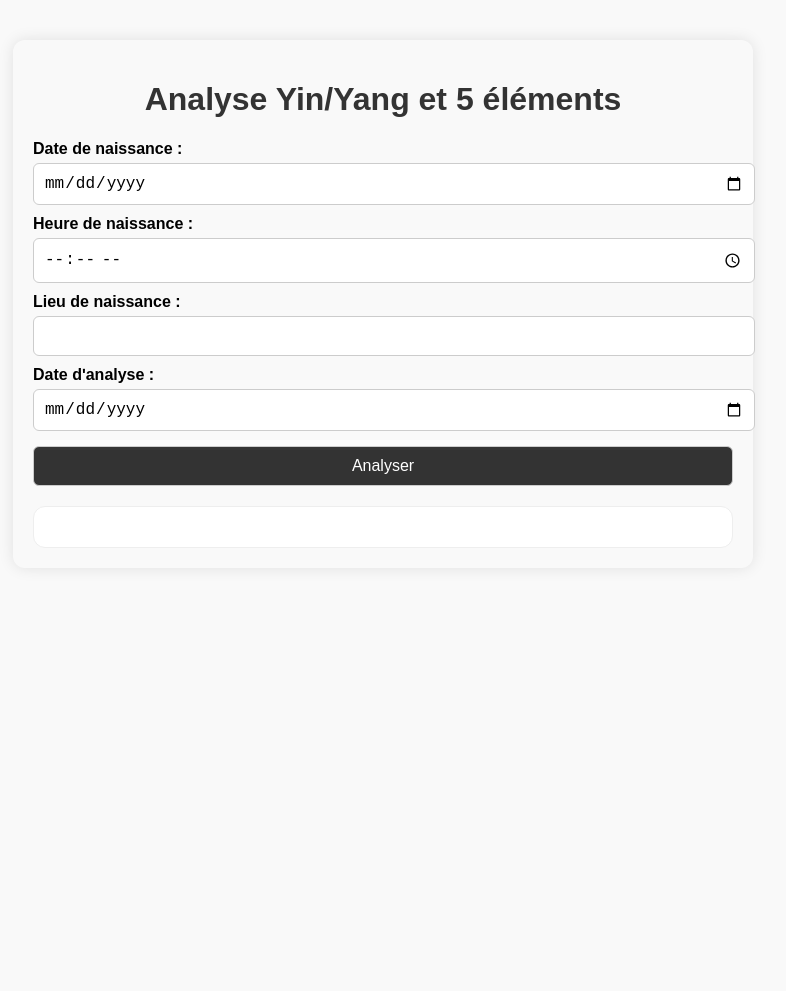
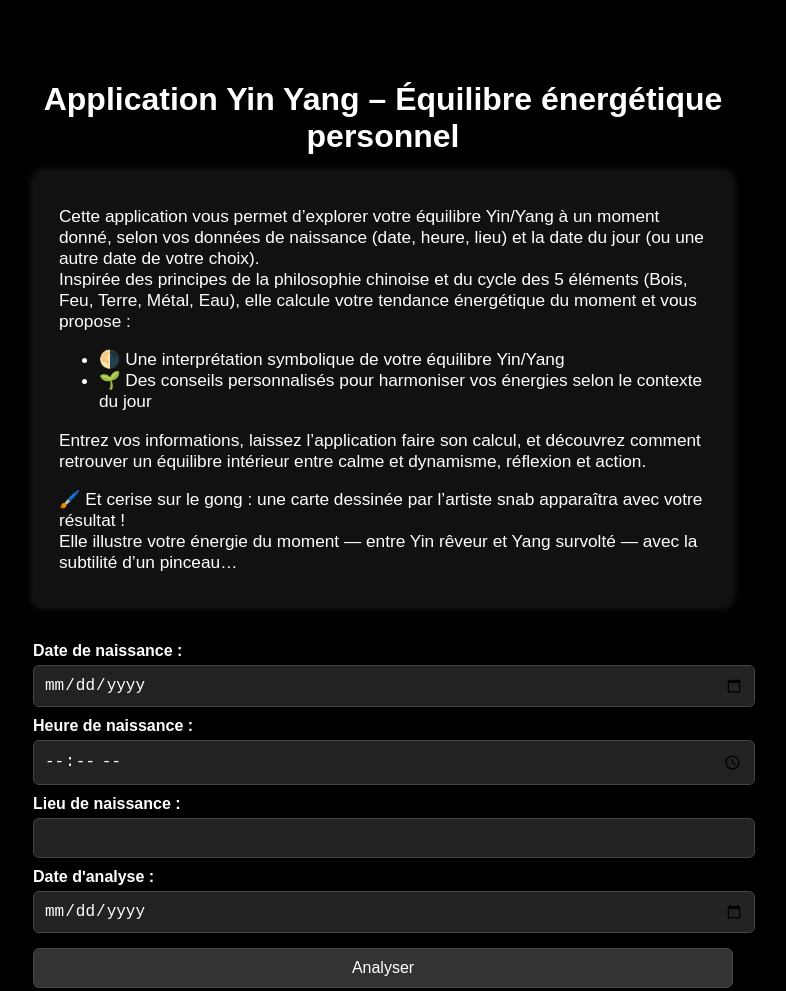
Before and after one commit to snabfree-commits/yin-yang-app, a website: page public/index.html in a window 1280 px wide. Shown: the top 991 px of the page, without its empty margins (257-1043 px from the left). Before the commit the page ends 800 px from the top, so only its background shows below. Drawn offline with Linux system fonts and the light colour scheme.

Commit message:
Première publication de l'application Yin Yang

```diff
--- a/public/index.html
+++ b/public/index.html
@@ -2,39 +2,53 @@
 <html lang="fr">
 <head>
   <meta charset="UTF-8" />
-  <title>Analyse Yin/Yang et 5 éléments</title>
+  <title>Application Yin Yang – Équilibre énergétique personnel</title>
   <style>
     body {
       font-family: Arial, sans-serif;
       max-width: 700px;
       margin: 40px auto;
       padding: 20px;
-      background: #f9f9f9;
+      background: #000;
+      color: #fff;
       border-radius: 12px;
       box-shadow: 0 0 15px rgba(0,0,0,0.1);
     }
-
-    h1 { text-align: center; color: #333; }
-    label { font-weight: bold; display: block; margin-top: 10px; }
+    h1 {
+      text-align: center;
+      color: #fff;
+      font-size: 2rem;
+      margin-bottom: 0.5em;
+    }
+    .intro {
+      margin-bottom: 2em;
+      background: #111;
+      padding: 1em 1.5em;
+      border-radius: 10px;
+      box-shadow: 0 0 8px #222;
+      font-size: 1.08em;
+    }
+    label { font-weight: bold; display: block; margin-top: 10px; color: #fff; }
     input, button {
       width: 100%; padding: 10px; margin-top: 5px;
-      border: 1px solid #ccc; border-radius: 6px;
+      border: 1px solid #444; border-radius: 6px;
       font-size: 1rem;
+      background: #222;
+      color: #fff;
     }
     button {
       margin-top: 15px; background: #333; color: white;
       cursor: pointer; transition: 0.3s;
     }
     button:hover { background: #555; }
-
     .result {
-      background: white;
+      background: #111;
       margin-top: 20px;
       padding: 20px;
       border-radius: 12px;
-      border: 1px solid #eee;
+      border: 1px solid #222;
+      color: #fff;
     }
-
     .energy {
       font-weight: bold;
       font-size: 1.2rem;
@@ -44,10 +58,8 @@
       margin-bottom: 10px;
       color: white;
     }
-
     .Yin { background-color: #3498db; }
     .Yang { background-color: #e67e22; }
-
     .element {
       display: inline-block;
       margin-bottom: 10px;
@@ -56,18 +68,33 @@
       border-radius: 8px;
       color: white;
     }
-
     .Bois { background-color: #2ecc71; }
     .Feu { background-color: #e74c3c; }
     .Terre { background-color: #f1c40f; color: #333; }
-    .M�tal { background-color: #95a5a6; }
+    .Métal, .M�tal { background-color: #95a5a6; }
     .Eau { background-color: #3498db; }
-
     ul { margin-top: 5px; }
   </style>
 </head>
 <body>
-  <h1>Analyse Yin/Yang et 5 éléments</h1>
+  <h1>Application Yin Yang – Équilibre énergétique personnel</h1>
+  <div class="intro">
+    <p>
+      Cette application vous permet d’explorer votre équilibre Yin/Yang à un moment donné, selon vos données de naissance (date, heure, lieu) et la date du jour (ou une autre date de votre choix).<br>
+      Inspirée des principes de la philosophie chinoise et du cycle des 5 éléments (Bois, Feu, Terre, Métal, Eau), elle calcule votre tendance énergétique du moment et vous propose :
+    </p>
+    <ul>
+      <li>🌗 Une interprétation symbolique de votre équilibre Yin/Yang</li>
+      <li>🌱 Des conseils personnalisés pour harmoniser vos énergies selon le contexte du jour</li>
+    </ul>
+    <p>
+      Entrez vos informations, laissez l’application faire son calcul, et découvrez comment retrouver un équilibre intérieur entre calme et dynamisme, réflexion et action.
+    </p>
+    <p>
+      🖌️ Et cerise sur le gong : une carte dessinée par l’artiste snab apparaîtra avec votre résultat !<br>
+      Elle illustre votre énergie du moment — entre Yin rêveur et Yang survolté — avec la subtilité d’un pinceau…
+    </p>
+  </div>
 
   <form id="form">
     <label>Date de naissance :</label>
@@ -122,6 +149,7 @@
           <p><strong>Interprétation :</strong> ${result.interpretation}</p>
           <h3>Conseils :</h3>
           <ul>${result.conseils.map(c => `<li>${c}</li>`).join("")}</ul>
+          ${result.image ? `<img src="${result.image}" alt="${result.element} ${result.energy}" style="display:block;margin:25px auto 0 auto;max-width:300px;border-radius:10px;box-shadow:0 0 8px #222;" />` : ""}
         </div>
       `;
     });
```
Also changed, not shown: data/yinYangModel.js (+20 -1 lines), public/images/1-bois-yang-0000.jpg (added), public/images/10-eau-yin-066.jpg (added), public/images/2-bois-yin-074.jpg (added), public/images/3-feu-yang-083.jpg (added), public/images/4-feu-yin-005.jpg (added), public/images/5-terre-yang-013.jpg (added), public/images/6-terre-yin-051.jpg (added), public/images/7-metal-yang-065.jpg (added), public/images/8-metal-yin-59.jpg (added), public/images/9-eau-yang-065.jpg (added).
